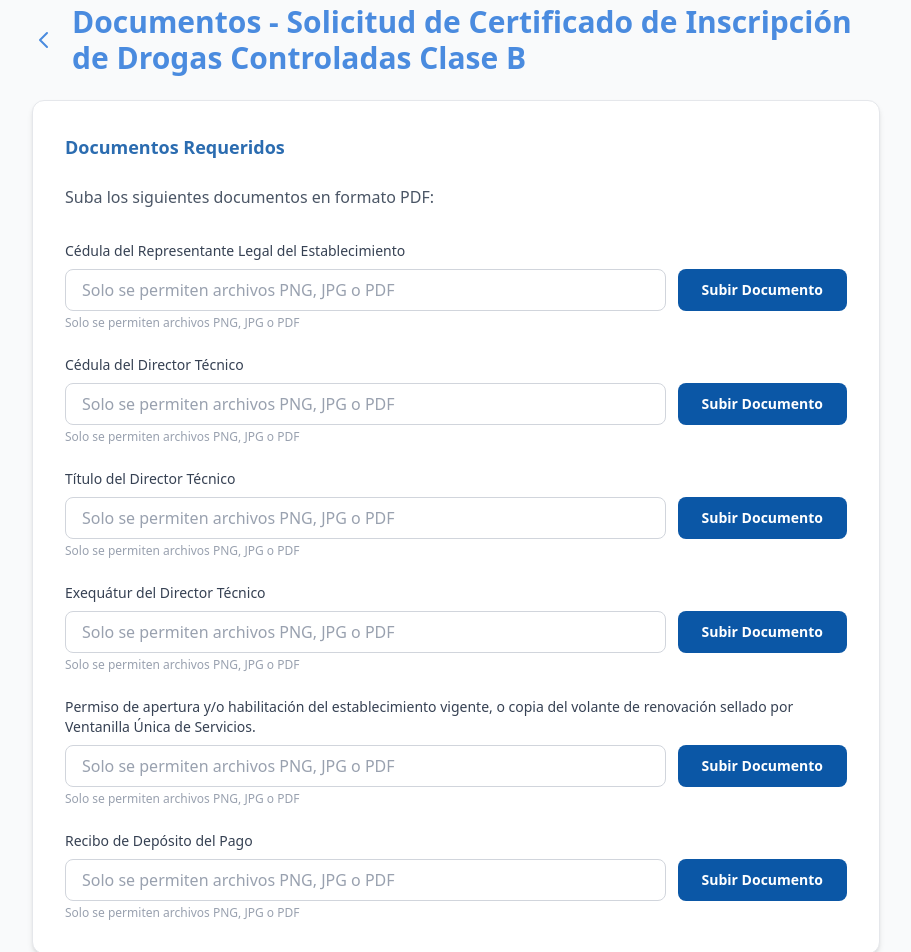
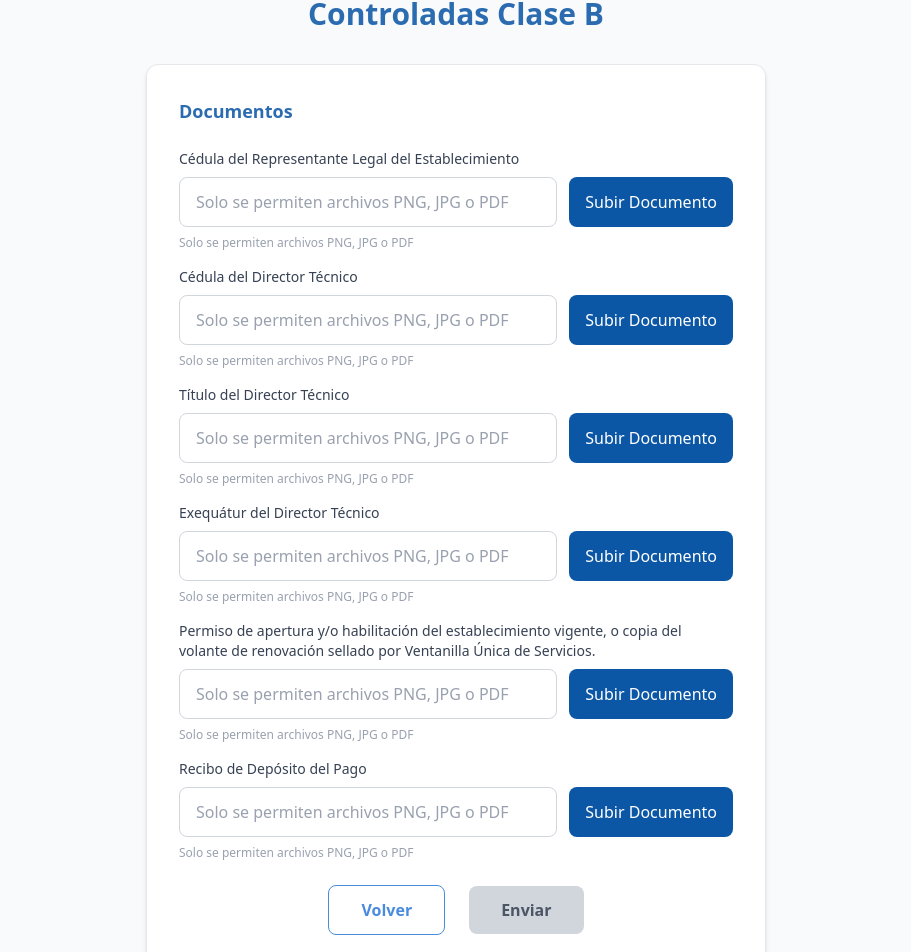
Before and after one commit to xavierjosefs/sgc-productos-controlados, a React app in the folder frontend/: page /solicitud-drogas-clase-b/documentos in a window 1280 px wide. Shown: the part 136-1088 px from the top of the page, without its empty margins (184-1095 px from the left). Built offline with nearby package versions, Linux system fonts and the light colour scheme; no server answers; sample sign-in values are in the browser's storage; the HTML template or start-up script is replaced by a standard one.

Commit message:
Estandarizar componentes de documentos: Clase B y Clase B Capa C ahora tienen el mismo diseño que Clase A

```diff
--- a/frontend/src/pages/DocumentosSolicitudClaseBCapaC.jsx
+++ b/frontend/src/pages/DocumentosSolicitudClaseBCapaC.jsx
@@ -1,9 +1,8 @@
-import { useState, useRef } from "react";
-import { useNavigate } from "react-router-dom";
-import ClientTopbar from "../components/ClientTopbar";
-import ModalConfirmacionEnvio from "../components/ModalConfirmacionEnvio";
-import { useSolicitudClaseBCapaC } from "../contexts/SolicitudClaseBCapaCContext";
-import useRequestsAPI from "../hooks/useRequestsAPI";
+import React, { useState, useRef } from 'react';
+import { useNavigate } from 'react-router-dom';
+import ModalConfirmacionEnvio from '../components/ModalConfirmacionEnvio';
+import useRequestsAPI from '../hooks/useRequestsAPI';
+import { useSolicitudClaseBCapaC } from '../contexts/SolicitudClaseBCapaCContext';
 
 const FIELD_LIST = [
   { key: 'cedulaRepresentante', label: 'Cédula del Representante de la Entidad' },
@@ -13,14 +12,10 @@ const FIELD_LIST = [
   { key: 'reciboPago', label: 'Recibo de Depósito del Pago' },
 ];
 
-export default function DocumentosSolicitudClaseBCapaC() {
+const DocumentosSolicitudClaseBCapaC = ({ onBack, onEnviar }) => {
   const navigate = useNavigate();
   const { formData, clearFormData } = useSolicitudClaseBCapaC();
-  const { createRequest, uploadDocument } = useRequestsAPI();
-
   const [files, setFiles] = useState({});
-  const [confirmOpen, setConfirmOpen] = useState(false);
-  const [isSubmitting, setIsSubmitting] = useState(false);
   const inputRefs = useRef({});
 
   const handleFileChange = (key, file) => {
@@ -35,24 +30,29 @@ export default function DocumentosSolicitudClaseBCapaC() {
 
   const handleSubmit = (e) => {
     e.preventDefault();
-    if (!allFilled) {
-      alert('Por favor, sube todos los documentos requeridos');
-      return;
-    }
+    if (!allFilled) return;
+    // Abrir modal de confirmación
     setConfirmOpen(true);
   };
 
+  const handleBack = () => {
+    if (typeof onBack === 'function') return onBack();
+    navigate(-1);
+  };
+
+  const [confirmOpen, setConfirmOpen] = useState(false);
+
+  const { createRequest, uploadDocument } = useRequestsAPI();
+
   const handleConfirm = async () => {
     setConfirmOpen(false);
-    setIsSubmitting(true);
-
     try {
-      // Crear solicitud
+      // Crear solicitud con datos reales del formulario desde Context
       const resp = await createRequest({
         nombre_servicio: 'Solicitud de Certificado de Inscripción de Drogas Controladas Clase B - Capa C',
         formulario: formData
       });
-
+      // El controller responde { ok: true, request }
       const newRequest = resp.request || resp;
       const requestId = newRequest.id || newRequest.request?.id;
 
@@ -67,61 +67,38 @@ export default function DocumentosSolicitudClaseBCapaC() {
         await uploadDocument(requestId, file, { tipo_documento: key });
       }
 
-      // Limpiar datos del contexto
+      // Limpiar datos del formulario del context
       clearFormData();
-
-      // Navegar a pantalla de éxito
-      navigate('/solicitud-drogas-clase-b-capa-c/exito');
+      navigate('/solicitud-clase-b-capa-c/exito');
     } catch (error) {
       console.error('Error durante el envío de documentos:', error);
-      alert(error?.message || 'Error al enviar la solicitud. Por favor, intenta de nuevo.');
-      setIsSubmitting(false);
+      alert(error?.message || 'Error al enviar la solicitud. Revisa la consola.');
     }
   };
 
   const handleCancel = () => setConfirmOpen(false);
 
-  const handleBack = () => {
-    // Verificar si viene de página 2 (con actividades especiales)
-    const actividadesEspeciales = ["Importadora", "Exportadora", "Fabricante"];
-    const tieneActividadEspecial = formData.actividades?.some((act) =>
-      actividadesEspeciales.includes(act)
-    );
-
-    if (tieneActividadEspecial) {
-      navigate('/solicitud-drogas-clase-b-capa-c/paso-2');
-    } else {
-      navigate('/solicitud-drogas-clase-b-capa-c');
-    }
-  };
-
   return (
     <div className="min-h-screen bg-gray-50">
-      <ClientTopbar />
 
-      <div className="max-w-4xl mx-auto px-6 py-10">
-        <div className="flex items-center mb-6">
-          <button onClick={handleBack} className="text-[#4A8BDF] mr-4">
+      <div className="max-w-4xl mx-auto px-6 py-12">
+        <button onClick={handleBack} className="text-[#4A8BDF] mb-6 inline-flex items-center gap-2">
           <svg xmlns="http://www.w3.org/2000/svg" className="w-6 h-6" fill="none" viewBox="0 0 24 24" strokeWidth={2} stroke="currentColor">
             <path strokeLinecap="round" strokeLinejoin="round" d="M15 19l-7-7 7-7" />
           </svg>
+          Volver
         </button>
-          <h1 className="text-2xl md:text-3xl font-bold text-[#4A8BDF]">
-            Documentos - Solicitud de Certificado de Inscripción de Drogas Controladas Clase B - Capa C
-          </h1>
-        </div>
 
-        <form onSubmit={handleSubmit} className="space-y-8">
-          {/* SECCIÓN: Documentos */}
-          <div className="bg-white rounded-xl shadow-md border border-gray-200 p-8">
-            <h2 className="text-lg font-bold text-[#2B6CB0] mb-6">Documentos Requeridos</h2>
-            <p className="text-gray-600 mb-8">Suba los siguientes documentos en formato PDF:</p>
-            <div className="space-y-6">
+        <h1 className="text-2xl md:text-3xl font-bold text-center text-[#2B6CB0] mb-8">Solicitud de Certificado de Inscripción de Drogas Controladas Clase B - Capa C</h1>
+
+        <div className="bg-white rounded-xl shadow-md border border-gray-200 p-8 mx-auto" style={{ maxWidth: 620 }}>
+          <h2 className="text-lg font-bold text-[#2B6CB0] mb-6">Documentos</h2>
+
+          <form onSubmit={handleSubmit} className="space-y-4">
             {FIELD_LIST.map(field => (
-                <div key={field.key}>
-                  <label className="block text-sm font-medium text-gray-700 mb-2">
-                    {field.label}
-                  </label>
+              <div key={field.key} className="flex items-center gap-4">
+                <div className="flex-1">
+                  <label className="block text-sm text-gray-700 mb-2">{field.label}</label>
                   <div className="flex gap-3">
                     <input
                       ref={el => (inputRefs.current[field.key] = el)}
@@ -131,44 +108,30 @@ export default function DocumentosSolicitudClaseBCapaC() {
                       className="hidden"
                       onChange={(e) => handleFileChange(field.key, e.target.files[0])}
                     />
+
                     <input
                       readOnly
                       placeholder="Solo se permiten archivos PNG, JPG o PDF"
                       value={files[field.key]?.name || ''}
-                      className="flex-1 px-4 py-2 border border-gray-300 rounded-lg bg-white placeholder-gray-400"
+                      className="flex-1 px-4 py-3 border border-gray-300 rounded-lg bg-white placeholder-gray-400"
                     />
-                    <button
-                      type="button"
-                      onClick={() => triggerFileInput(field.key)}
-                      className="bg-[#0B57A6] hover:bg-[#084c8a] text-white font-bold py-2 px-6 rounded-lg text-sm shrink-0 whitespace-nowrap"
-                    >
-                      Subir Documento
-                    </button>
+                    <button type="button" onClick={() => triggerFileInput(field.key)} className="px-4 py-2 bg-[#0B57A6] hover:bg-[#084c8a] text-white rounded-lg whitespace-nowrap">Subir Documento</button>
                   </div>
-                  <p className="text-xs text-gray-400 mt-1">Solo se permiten archivos PNG, JPG o PDF</p>
+                  <p className="text-xs text-gray-400 mt-2">Solo se permiten archivos PNG, JPG o PDF</p>
+                </div>
               </div>
             ))}
-            </div>
-          </div>
 
-          {/* Botón de acción */}
-          <div className="flex justify-end">
-            <button
-              type="submit"
-              disabled={!allFilled || isSubmitting}
-              className="bg-[#0B57A6] hover:bg-[#084c8a] disabled:bg-gray-300 disabled:cursor-not-allowed text-white font-semibold py-3 px-8 rounded-lg transition-colors duration-200"
-            >
-              {isSubmitting ? 'Enviando...' : 'Enviar Solicitud'}
-            </button>
+            <div className="flex items-center justify-center gap-6 mt-6">
+              <button type="button" onClick={handleBack} className="px-8 py-3 bg-white border border-[#4A8BDF] text-[#4A8BDF] rounded-lg font-semibold">Volver</button>
+              <button type="submit" disabled={!allFilled} className={`${allFilled ? 'bg-[#0B57A6] hover:bg-[#084c8a] text-white' : 'bg-gray-300 text-gray-600 cursor-not-allowed'} px-8 py-3 rounded-lg font-semibold`}>Enviar</button>
             </div>
           </form>
         </div>
-
-      <ModalConfirmacionEnvio
-        open={confirmOpen}
-        onCancel={handleCancel}
-        onConfirm={handleConfirm}
-      />
+        <ModalConfirmacionEnvio open={confirmOpen} onCancel={handleCancel} onConfirm={handleConfirm} />
+      </div>
     </div>
   );
-}
+};
+
+export default DocumentosSolicitudClaseBCapaC;
--- a/frontend/src/pages/DocumentosSolicitudDrogasClaseB.jsx
+++ b/frontend/src/pages/DocumentosSolicitudDrogasClaseB.jsx
@@ -1,9 +1,8 @@
-import { useState, useRef } from 'react';
+import React, { useState, useRef } from 'react';
 import { useNavigate } from 'react-router-dom';
-import ClientTopbar from '../components/ClientTopbar';
 import ModalConfirmacionEnvio from '../components/ModalConfirmacionEnvio';
+import useRequestsAPI from '../hooks/useRequestsAPI';
 import { useSolicitudClaseB } from '../contexts/SolicitudClaseBContext';
-import useRequestsAPI from '../hooks/useRequestsAPI';
 
 const FIELD_LIST = [
   { key: 'cedulaRepresentante', label: 'Cédula del Representante Legal del Establecimiento' },
@@ -14,14 +13,10 @@ const FIELD_LIST = [
   { key: 'reciboPago', label: 'Recibo de Depósito del Pago' },
 ];
 
-export default function SolicitudClaseB3() {
+const DocumentosSolicitudDrogasClaseB = ({ onBack, onEnviar }) => {
   const navigate = useNavigate();
   const { formData, clearFormData } = useSolicitudClaseB();
-  const { createRequest, uploadDocument } = useRequestsAPI();
-
   const [files, setFiles] = useState({});
-  const [confirmOpen, setConfirmOpen] = useState(false);
-  const [isSubmitting, setIsSubmitting] = useState(false);
   const inputRefs = useRef({});
 
   const handleFileChange = (key, file) => {
@@ -36,24 +31,29 @@ export default function SolicitudClaseB3() {
 
   const handleSubmit = (e) => {
     e.preventDefault();
-    if (!allFilled) {
-      alert('Por favor, sube todos los documentos requeridos');
-      return;
-    }
+    if (!allFilled) return;
+    // Abrir modal de confirmación
     setConfirmOpen(true);
   };
 
+  const handleBack = () => {
+    if (typeof onBack === 'function') return onBack();
+    navigate(-1);
+  };
+
+  const [confirmOpen, setConfirmOpen] = useState(false);
+
+  const { createRequest, uploadDocument } = useRequestsAPI();
+
   const handleConfirm = async () => {
     setConfirmOpen(false);
-    setIsSubmitting(true);
-
     try {
-      // Crear solicitud
+      // Crear solicitud con datos reales del formulario desde Context
       const resp = await createRequest({
         nombre_servicio: 'Solicitud de Certificado de Inscripción de Drogas Controladas Clase B para Establecimientos Privados',
         formulario: formData
       });
-
+      // El controller responde { ok: true, request }
       const newRequest = resp.request || resp;
       const requestId = newRequest.id || newRequest.request?.id;
 
@@ -68,57 +68,38 @@ export default function SolicitudClaseB3() {
         await uploadDocument(requestId, file, { tipo_documento: key });
       }
 
-      // Limpiar datos del contexto
+      // Limpiar datos del formulario del context
       clearFormData();
-
-      // Navegar a pantalla de éxito
       navigate('/solicitud-drogas-clase-b/exito');
     } catch (error) {
       console.error('Error durante el envío de documentos:', error);
-      alert(error?.message || 'Error al enviar la solicitud. Por favor, intenta de nuevo.');
-      setIsSubmitting(false);
+      alert(error?.message || 'Error al enviar la solicitud. Revisa la consola.');
     }
   };
 
   const handleCancel = () => setConfirmOpen(false);
 
-  const handleBack = () => {
-    // Verificar si viene de página 2 (con actividades especiales)
-    const { importadora, exportadora, fabricante } = formData.actividades || {};
-    const tieneActividadesEspeciales = importadora || exportadora || fabricante;
-
-    if (tieneActividadesEspeciales) {
-      navigate('/solicitud-drogas-clase-b/paso-2');
-    } else {
-      navigate('/solicitud-drogas-clase-b');
-    }
-  };
-
   return (
     <div className="min-h-screen bg-gray-50">
-      <ClientTopbar />
 
-      <div className="max-w-4xl mx-auto px-6 py-10">
-        <div className="flex items-center mb-6">
-          <button onClick={handleBack} className="text-[#4A8BDF] mr-4">
+      <div className="max-w-4xl mx-auto px-6 py-12">
+        <button onClick={handleBack} className="text-[#4A8BDF] mb-6 inline-flex items-center gap-2">
           <svg xmlns="http://www.w3.org/2000/svg" className="w-6 h-6" fill="none" viewBox="0 0 24 24" strokeWidth={2} stroke="currentColor">
             <path strokeLinecap="round" strokeLinejoin="round" d="M15 19l-7-7 7-7" />
           </svg>
+          Volver
         </button>
-          <h1 className="text-2xl md:text-3xl font-bold text-[#4A8BDF]">Documentos - Solicitud de Certificado de Inscripción de Drogas Controladas Clase B</h1>
-        </div>
 
-        <form onSubmit={handleSubmit} className="space-y-8">
-          {/* SECCIÓN: Documentos */}
-          <div className="bg-white rounded-xl shadow-md border border-gray-200 p-8">
-            <h2 className="text-lg font-bold text-[#2B6CB0] mb-6">Documentos Requeridos</h2>
-            <p className="text-gray-600 mb-8">Suba los siguientes documentos en formato PDF:</p>
-            <div className="space-y-6">
+        <h1 className="text-2xl md:text-3xl font-bold text-center text-[#2B6CB0] mb-8">Solicitud de Certificado de Inscripción de Drogas Controladas Clase B</h1>
+
+        <div className="bg-white rounded-xl shadow-md border border-gray-200 p-8 mx-auto" style={{ maxWidth: 620 }}>
+          <h2 className="text-lg font-bold text-[#2B6CB0] mb-6">Documentos</h2>
+
+          <form onSubmit={handleSubmit} className="space-y-4">
             {FIELD_LIST.map(field => (
-                <div key={field.key}>
-                  <label className="block text-sm font-medium text-gray-700 mb-2">
-                    {field.label}
-                  </label>
+              <div key={field.key} className="flex items-center gap-4">
+                <div className="flex-1">
+                  <label className="block text-sm text-gray-700 mb-2">{field.label}</label>
                   <div className="flex gap-3">
                     <input
                       ref={el => (inputRefs.current[field.key] = el)}
@@ -128,44 +109,30 @@ export default function SolicitudClaseB3() {
                       className="hidden"
                       onChange={(e) => handleFileChange(field.key, e.target.files[0])}
                     />
+
                     <input
                       readOnly
                       placeholder="Solo se permiten archivos PNG, JPG o PDF"
                       value={files[field.key]?.name || ''}
-                      className="flex-1 px-4 py-2 border border-gray-300 rounded-lg bg-white placeholder-gray-400"
+                      className="flex-1 px-4 py-3 border border-gray-300 rounded-lg bg-white placeholder-gray-400"
                     />
-                    <button
-                      type="button"
-                      onClick={() => triggerFileInput(field.key)}
-                      className="bg-[#0B57A6] hover:bg-[#084c8a] text-white font-bold py-2 px-6 rounded-lg text-sm shrink-0 whitespace-nowrap"
-                    >
-                      Subir Documento
-                    </button>
+                    <button type="button" onClick={() => triggerFileInput(field.key)} className="px-4 py-2 bg-[#0B57A6] hover:bg-[#084c8a] text-white rounded-lg whitespace-nowrap">Subir Documento</button>
                   </div>
-                  <p className="text-xs text-gray-400 mt-1">Solo se permiten archivos PNG, JPG o PDF</p>
+                  <p className="text-xs text-gray-400 mt-2">Solo se permiten archivos PNG, JPG o PDF</p>
+                </div>
               </div>
             ))}
-            </div>
-          </div>
 
-          {/* Botón de acción */}
-          <div className="flex justify-end">
-            <button
-              type="submit"
-              disabled={!allFilled || isSubmitting}
-              className="bg-[#0B57A6] hover:bg-[#084c8a] disabled:bg-gray-300 disabled:cursor-not-allowed text-white font-semibold py-3 px-8 rounded-lg transition-colors duration-200"
-            >
-              {isSubmitting ? 'Enviando...' : 'Enviar Solicitud'}
-            </button>
+            <div className="flex items-center justify-center gap-6 mt-6">
+              <button type="button" onClick={handleBack} className="px-8 py-3 bg-white border border-[#4A8BDF] text-[#4A8BDF] rounded-lg font-semibold">Volver</button>
+              <button type="submit" disabled={!allFilled} className={`${allFilled ? 'bg-[#0B57A6] hover:bg-[#084c8a] text-white' : 'bg-gray-300 text-gray-600 cursor-not-allowed'} px-8 py-3 rounded-lg font-semibold`}>Enviar</button>
             </div>
           </form>
         </div>
-
-      <ModalConfirmacionEnvio
-        open={confirmOpen}
-        onCancel={handleCancel}
-        onConfirm={handleConfirm}
-      />
+        <ModalConfirmacionEnvio open={confirmOpen} onCancel={handleCancel} onConfirm={handleConfirm} />
+      </div>
     </div>
   );
-}
+};
+
+export default DocumentosSolicitudDrogasClaseB;
```
Lines whose indentation alone changed are shown as unchanged.
